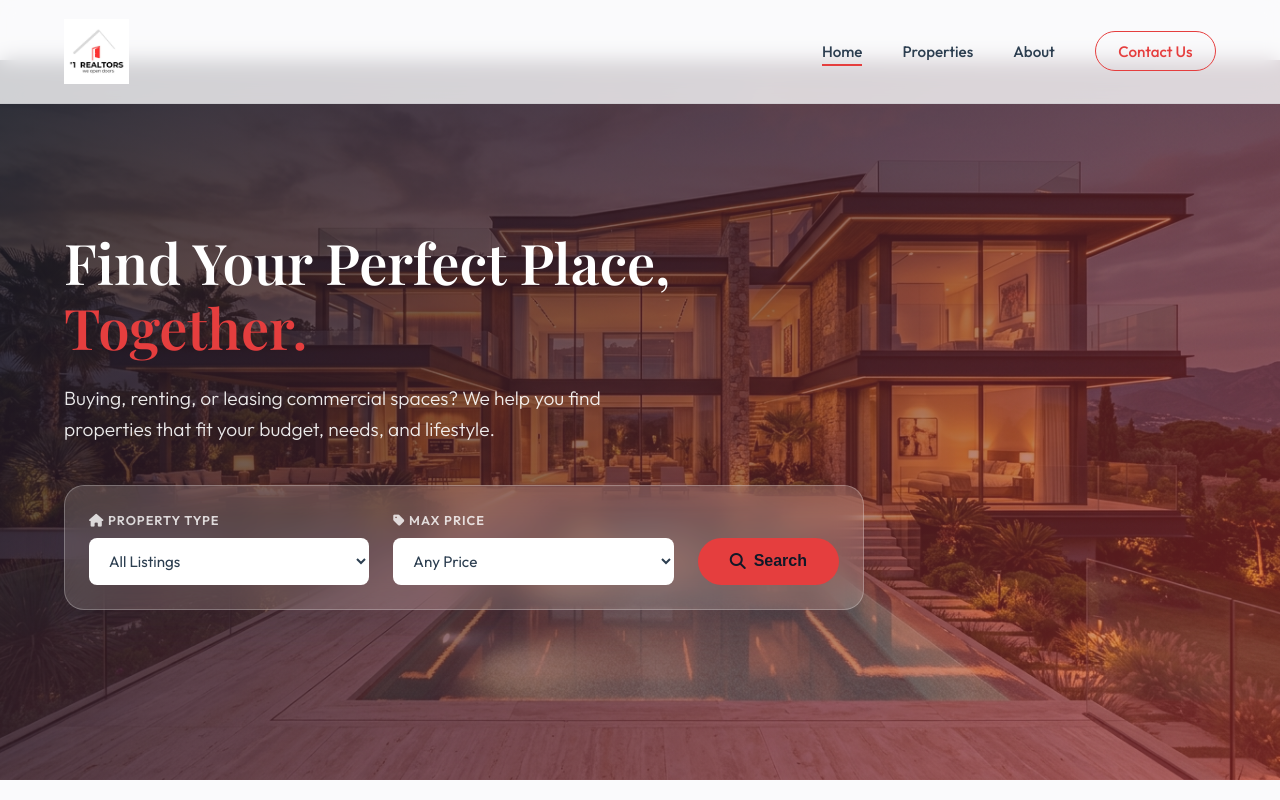
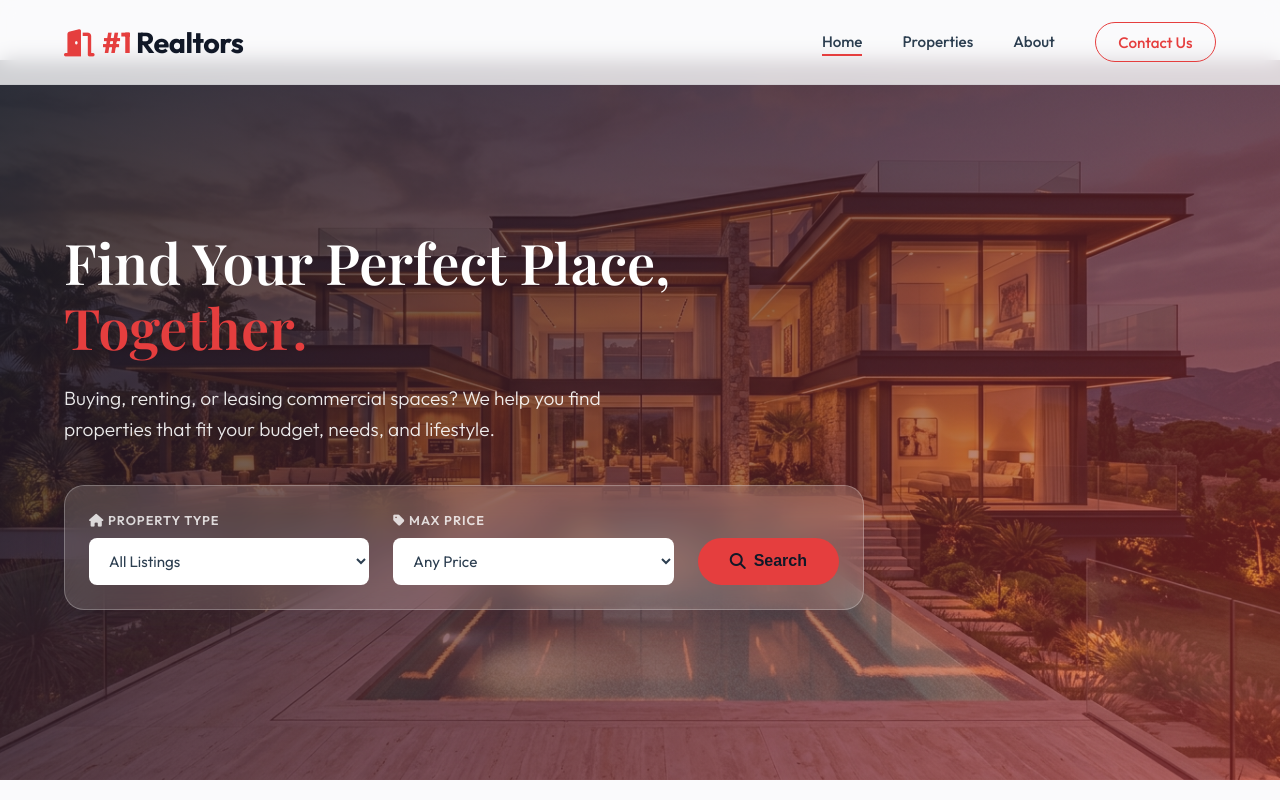
Before and after one commit to starscream2/1realtors-website, a website: page public/index.html in a window 1280 px wide. Shown: the top 800 px of the page. Drawn offline with nearby package versions, Linux system fonts and the light colour scheme; no server answers; files whose address does not match are found by name; a web font is replaced by a local one.

Commit message:
Implement elegant vector logo using open door icon and extra bold styled text

```diff
--- a/public/index.html
+++ b/public/index.html
@@ -19,7 +19,8 @@
   <header id="main-header">
     <div class="container nav-container">
       <a href="#" class="logo">
-        <img src="images/logo.jpg?v=3" alt="#1 Realtors Logo" style="height: 65px; display: block;">
+        <i class="fa-solid fa-door-open"></i>
+        <span><span class="logo-text-red">#1</span> Realtors</span>
       </a>
       <nav aria-label="Main Navigation">
         <ul class="nav-links">
--- a/public/style.css
+++ b/public/style.css
@@ -160,16 +160,31 @@ h2 {
 .logo {
   display: inline-flex;
   align-items: center;
+  gap: 8px;
+  font-family: var(--font-body);
+  font-size: 1.8rem;
+  font-weight: 800;
+  color: var(--color-secondary);
+  letter-spacing: -0.5px;
+  text-decoration: none;
 }
 
-.logo img {
-  height: 60px;
-  width: auto;
-  transition: height var(--transition-fast);
+.logo i {
+  color: var(--color-accent);
+  font-size: 1.7rem;
+  transition: font-size var(--transition-fast);
 }
 
-#main-header.scrolled .logo img {
-  height: 50px;
+.logo-text-red {
+  color: var(--color-accent);
+}
+
+#main-header.scrolled .logo {
+  font-size: 1.5rem;
+}
+
+#main-header.scrolled .logo i {
+  font-size: 1.4rem;
 }
 
 .nav-links {
```
Also changed, not shown: public/admin.html (+2 -1 lines).
